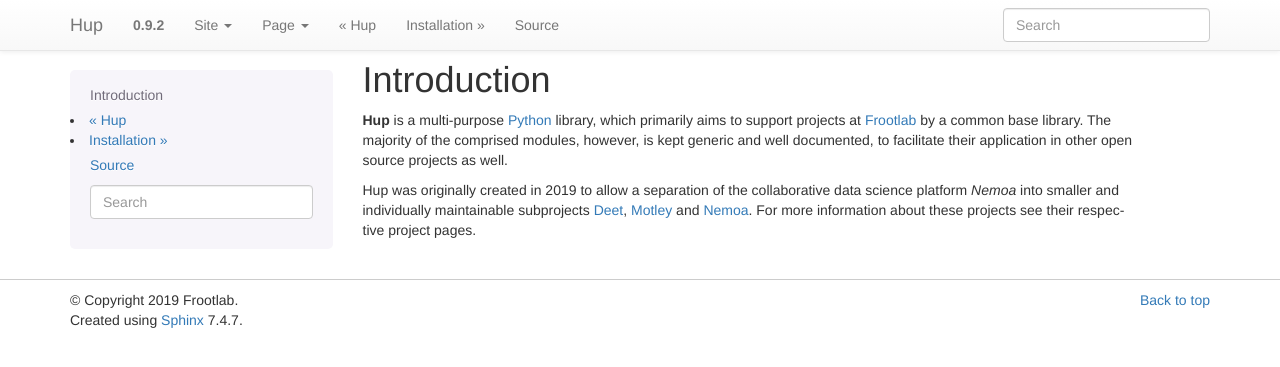
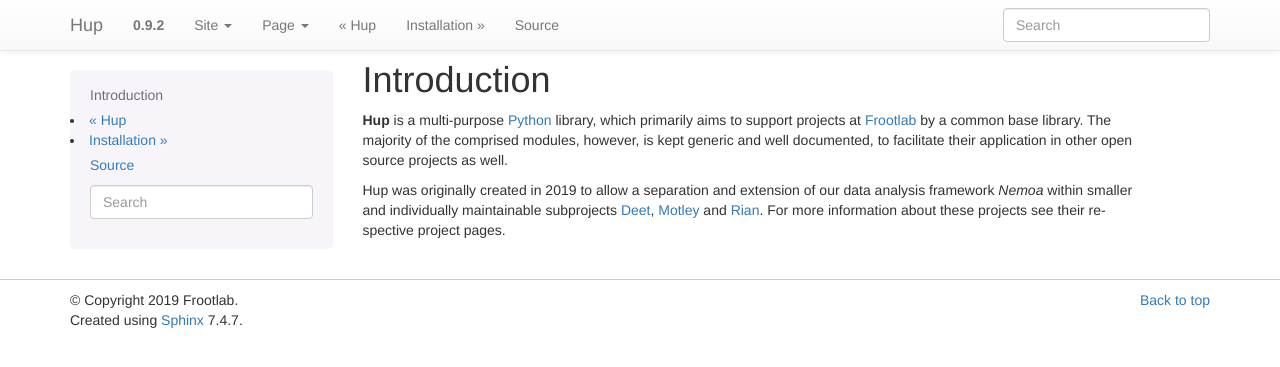
Before and after one commit to fd0livar/hup, a Sphinx documentation site: the page built from docs/introduction.rst, in a window 1280 px wide. Shown: the top 367 px of the page. Built offline with Sphinx 7.4.7, drawn with Linux system fonts in a browser that asks for light colours; pages that are not in the unit, such as notebooks, are missing from menus.

Commit message:
fixes #18

```diff
--- a/docs/introduction.rst
+++ b/docs/introduction.rst
@@ -6,13 +6,13 @@ projects at `Frootlab`_ by a common base library. The majority of the comprised
 modules, however, is kept generic and well documented, to facilitate their
 application in other open source projects as well.
 
-Hup was originally created in 2019 to allow a separation of the collaborative
-data science platform *Nemoa* into smaller and individually maintainable
-subprojects `Deet`_, `Motley`_ and `Nemoa`_. For more information about these
+Hup was originally created in 2019 to allow a separation and extension of our
+data analysis framework *Nemoa* within smaller and individually maintainable
+subprojects `Deet`_, `Motley`_ and `Rian`_. For more information about these
 projects see their respective project pages.
 
 .. _Python: https://www.python.org
 .. _Frootlab: https://www.frootlab.org
-.. _Nemoa: https://www.frootlab.org/nemoa
+.. _Rian: https://www.frootlab.org/rian
 .. _Deet: https://www.frootlab.org/deet
 .. _Motley: https://www.frootlab.org/motley
```
Also changed, not shown: README.md (+3 -4 lines).
